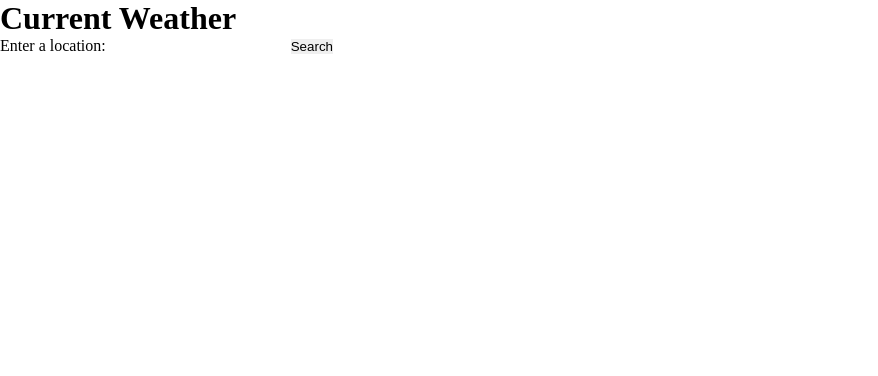
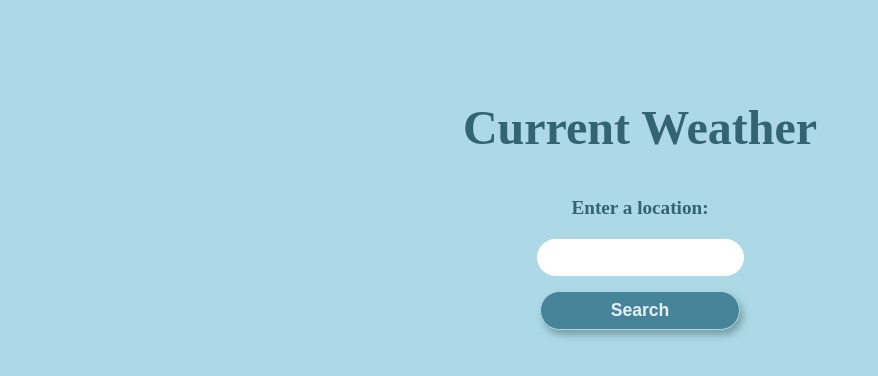
Before and after one commit to hopkinsarmell/m6-hw9-hopkins-armell, a plain HTML site: page index.html in a window 1280 px wide. Shown: the whole page, without its empty margins (0-878 px from the left). Drawn offline with Linux system fonts and the light colour scheme.

Commit message:
add styling to styles.css

```diff
--- a/styles.css
+++ b/styles.css
@@ -7,3 +7,80 @@
 article, aside, details, figcaption, figure, footer, header, main, nav, section, summary {
     display:block;
 }
+
+body {
+	background: lightblue;
+	max-width: 800px;
+	margin: 0 auto;
+}
+
+p {
+	margin: 3px 0;
+	font-size: 1.2rem;
+}
+
+h1 {
+    margin: 100px auto 20px;
+    text-align: center;
+    color: #346372;
+	font-size: 3rem;
+}
+
+h2 {
+	text-align: center;
+	color: #346372;
+	font-size: 2rem;
+}
+
+main.container {
+    display: flex;
+    flex-direction: column;
+    align-items: center;
+	text-align: center;
+}
+
+form {
+	margin-top: 22px;
+}
+
+label {
+	font-size: 1.2rem;
+	font-weight: bold;
+	color: #346372;
+	margin-bottom: 20px;
+}
+
+input#weather-search {
+    padding: 11px 15px;
+    border-radius: 20px;
+    margin: 20px 2px;
+}
+
+button {
+    padding: 8px 20px;
+    border-radius: 20px;
+    background: #468499;
+    color: #e8f0fe;
+    font-weight: bold;
+    font-size: 1.1rem;
+    box-shadow: 3px 5px 7px 0px #567b7c99;
+    border: 0.4px solid #add8e6;
+}
+
+
+@media (min-width: 344px) {
+	form {
+		margin-top: 22px;
+		display: flex;
+		flex-direction: column;
+	}
+
+	input#weather-search {
+		margin: 0px 2px 15px 2px;
+	}
+
+	button {
+		width: 200px;
+		margin: 0 auto;
+	}
+}
```
